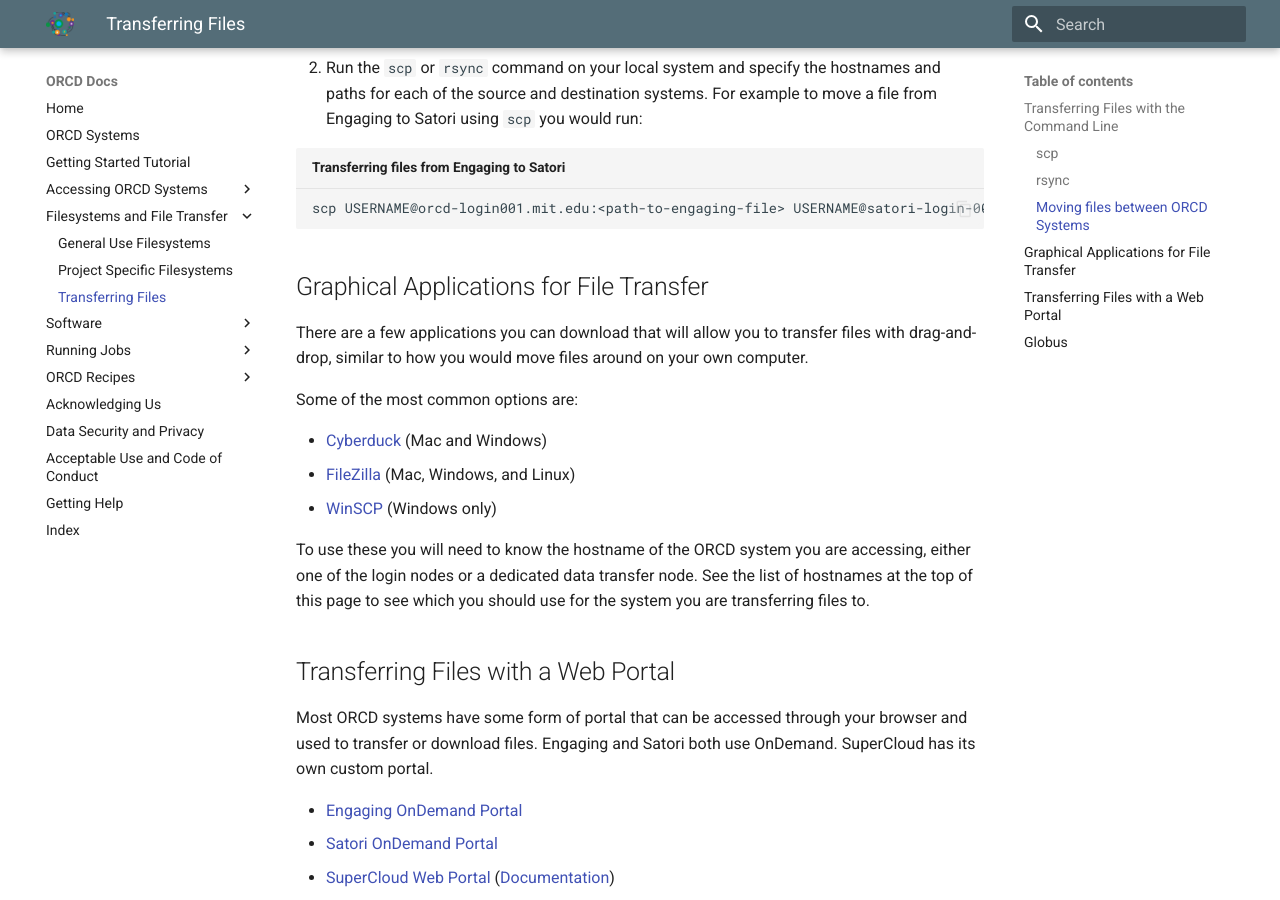
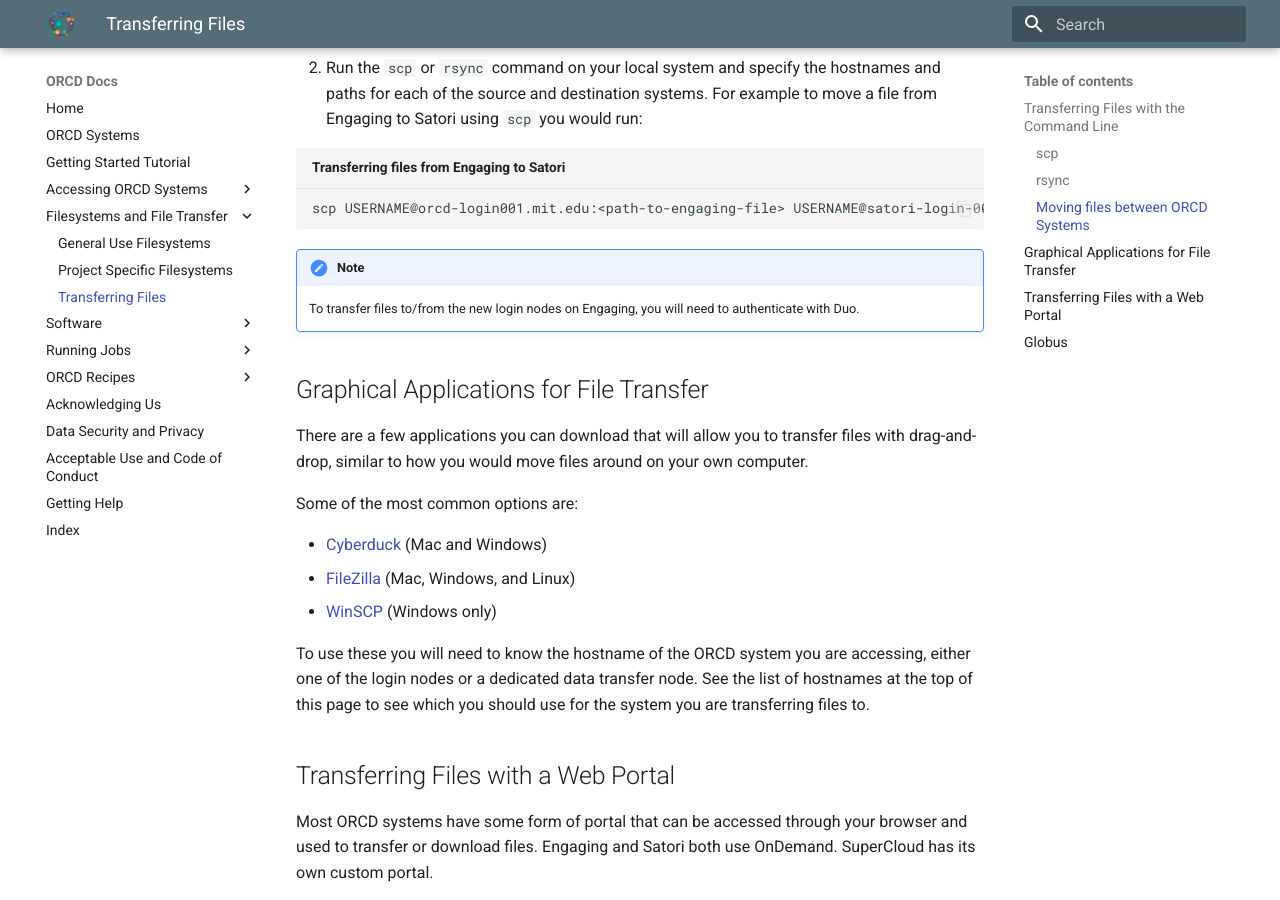
Before and after one commit to mit-orcd/orcd-docs-edit, an MkDocs documentation site: the page built from docs/filesystems-file-transfer/transferring-files.md, in a window 1280 px wide and 900 px high, scrolled down 3099 px. Built offline with MkDocs 1.6.1 and Material for MkDocs 9.7.7, drawn with Linux system fonts in a browser that asks for light colours.

Commit message:
added note about Duo authentication

````diff
--- a/docs/filesystems-file-transfer/transferring-files.md
+++ b/docs/filesystems-file-transfer/transferring-files.md
@@ -213,6 +213,10 @@
 scp USERNAME@orcd-login001.mit.edu:<path-to-engaging-file> USERNAME@satori-login-001.mit.edu:<path-to-satori-dir>
 ```
 
+!!! note
+    To transfer files to/from the new login nodes on Engaging, you will need to
+    authenticate with Duo.
+
 ## Graphical Applications for File Transfer
 
 There are a few applications you can download that will allow you to transfer files with  drag-and-drop, similar to how you would move files around on your own computer.
````
